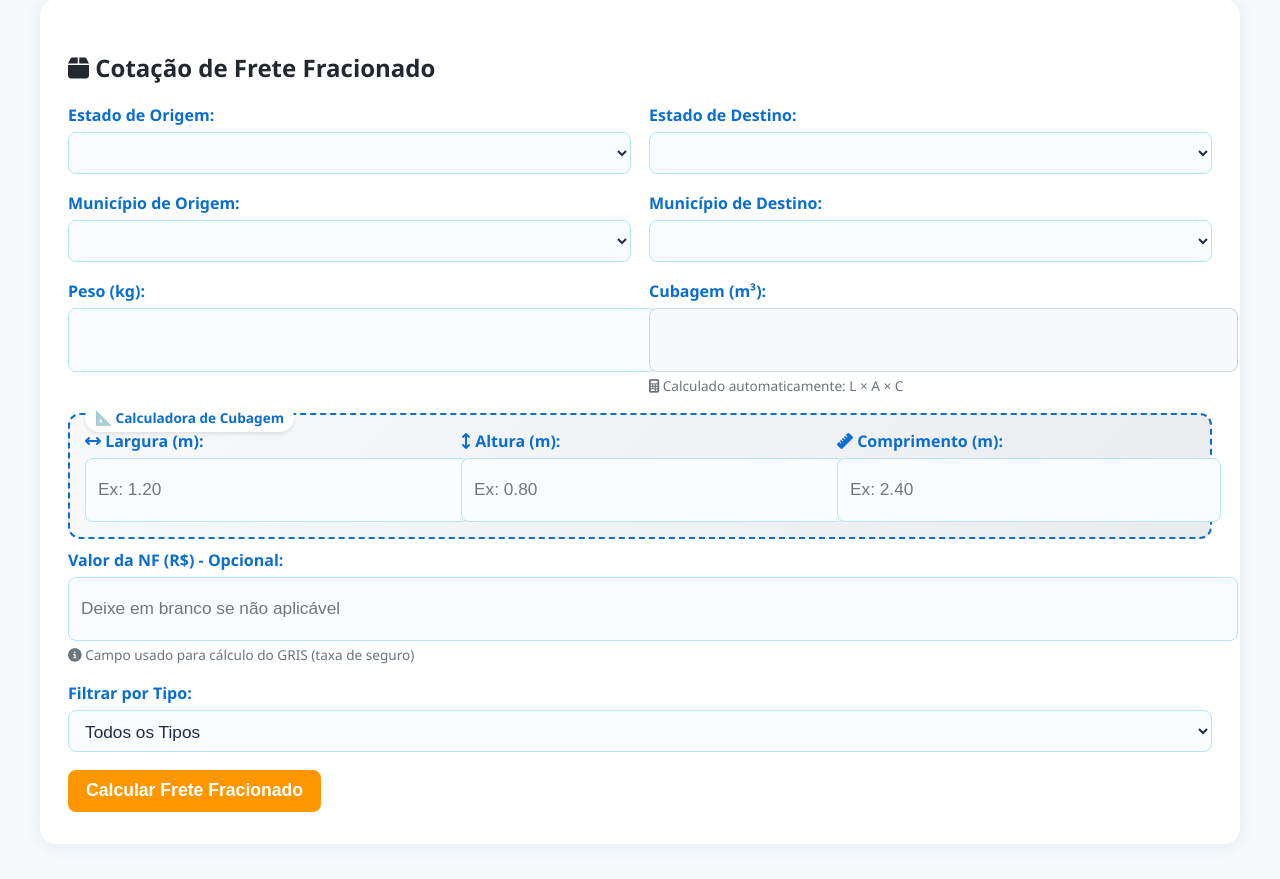
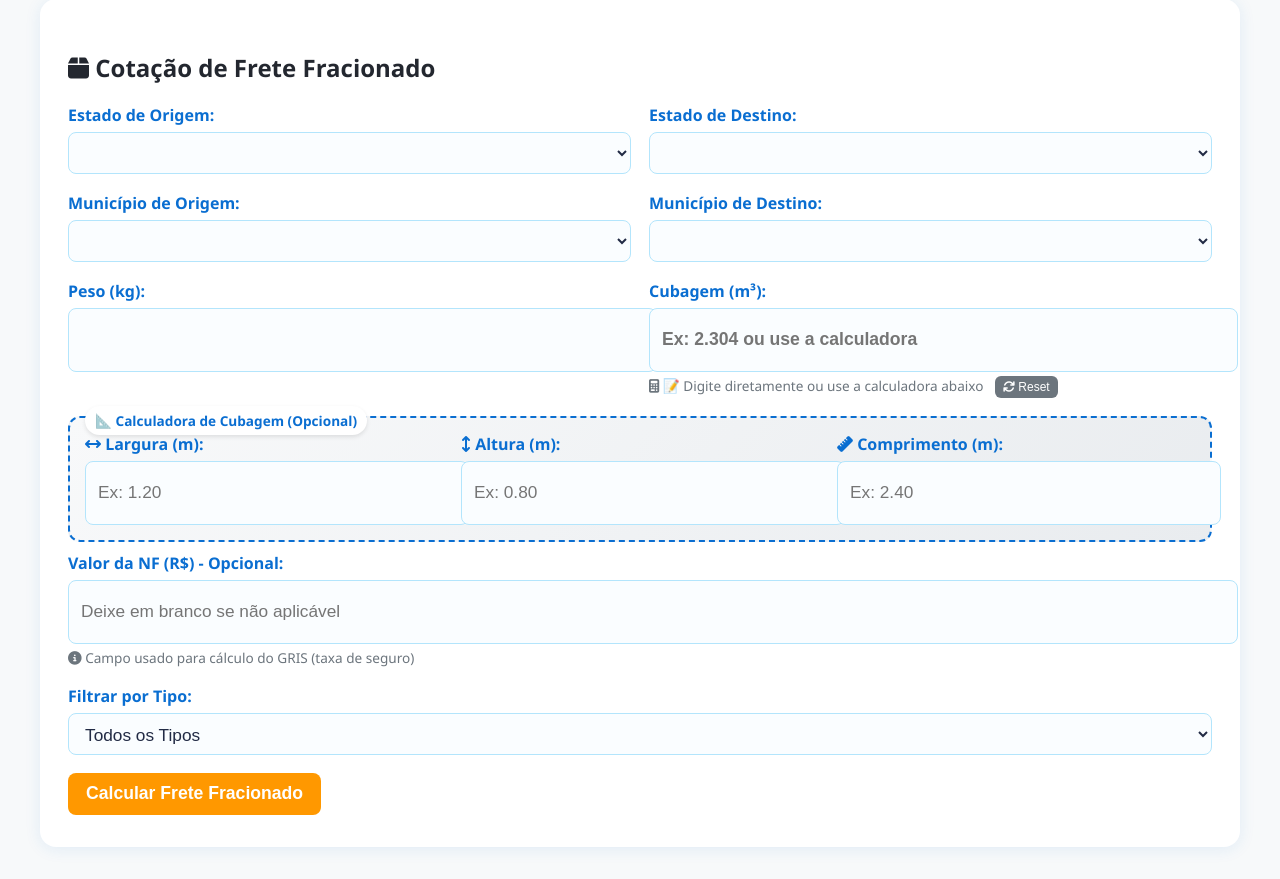
Before and after one commit to anaissiabraao/cotacao, a Flask app: page /historico/1 in a window 1280 px wide. Shown: the part 207-1086 px from the top of the page. Run offline with Flask 3, Linux system fonts and the light colour scheme; lists and menus that the app fills with data are empty; some libraries are stand-ins or nearby versions; some web fonts are replaced.

Commit message:
\ Feature: Cubagem Flexível - Liberado campo de cubagem para entrada manual direta, mantendo calculadora automática opcional com botão de reset e detecção inteligente de modo"

```diff
--- a/templates/index.html
+++ b/templates/index.html
@@ -246,7 +246,7 @@
         }
 
         .cubagem-calculator::before {
-            content: "📐 Calculadora de Cubagem";
+            content: "📐 Calculadora de Cubagem (Opcional)";
             position: absolute;
             top: -12px;
             left: 15px;
@@ -257,6 +257,23 @@
             color: #0a6ed1;
             border-radius: 15px;
             box-shadow: 0 2px 4px rgba(0,0,0,0.1);
+        }
+
+        .btn-reset-cubagem {
+            background: #6c757d;
+            color: white;
+            border: none;
+            border-radius: 6px;
+            padding: 4px 8px;
+            font-size: 0.75rem;
+            cursor: pointer;
+            margin-left: 8px;
+            transition: all 0.2s ease;
+        }
+
+        .btn-reset-cubagem:hover {
+            background: #545b62;
+            transform: translateY(-1px);
         }
 
         .dimensao-input {
@@ -647,10 +664,15 @@
                     </div>
                     <div class="form-group">
                         <label for="cubagem_frac">Cubagem (m³):</label>
-                        <input type="number" id="cubagem_frac" name="cubagem_frac" step="0.001" min="0" required readonly
-                               class="cubagem-resultado" style="background-color: #f8f9fa; border-color: #ced4da; font-weight: 600; font-size: 1.1rem;">
+                        <input type="number" id="cubagem_frac" name="cubagem_frac" step="0.001" min="0" required
+                               class="cubagem-resultado" style="font-weight: 600; font-size: 1.1rem;"
+                               placeholder="Ex: 2.304 ou use a calculadora"
+                               onchange="marcarCubagemManual()" oninput="marcarCubagemManual()">
                         <small id="cubagem-formula" style="color: #6c757d; font-size: 0.85rem; margin-top: 4px; display: block;">
-                            <i class="fa-solid fa-calculator"></i> <span id="formula-texto">Calculado automaticamente: L × A × C</span>
+                            <i class="fa-solid fa-calculator"></i> <span id="formula-texto">📝 Digite diretamente ou use a calculadora abaixo</span>
+                            <button type="button" class="btn-reset-cubagem" onclick="resetarCubagem()" title="Limpar e voltar ao modo automático">
+                                <i class="fa-solid fa-refresh"></i> Reset
+                            </button>
                         </small>
                     </div>
                 </div>
@@ -844,8 +866,39 @@
 
         console.log("Cache e cookies limpos para acesso livre");
 
+        // Variável global para controlar modo manual
+        let cubagemManual = false;
+
+        // Função para marcar que cubagem foi inserida manualmente
+        function marcarCubagemManual() {
+            cubagemManual = true;
+            const formulaTexto = document.getElementById('formula-texto');
+            const cubagemValue = document.getElementById('cubagem_frac').value;
+
+            if (cubagemValue) {
+                formulaTexto.innerHTML = `✏️ Cubagem inserida manualmente: ${cubagemValue}m³`;
+                formulaTexto.style.color = '#0a6ed1';
+                formulaTexto.style.fontWeight = '600';
+
+                // Limpar campos da calculadora quando cubagem manual é inserida
+                document.getElementById('largura_frac').value = '';
+                document.getElementById('altura_frac').value = '';
+                document.getElementById('comprimento_frac').value = '';
+            } else {
+                cubagemManual = false;
+                formulaTexto.innerHTML = '📝 Digite diretamente ou use a calculadora abaixo';
+                formulaTexto.style.color = '#6c757d';
+                formulaTexto.style.fontWeight = 'normal';
+            }
+        }
+
         // Função para calcular automaticamente a cubagem
         function calcularCubagem() {
+            // Não sobrescrever se o usuário inseriu manualmente
+            if (cubagemManual) {
+                return;
+            }
+
             const largura = parseFloat(document.getElementById('largura_frac').value) || 0;
             const altura = parseFloat(document.getElementById('altura_frac').value) || 0;
             const comprimento = parseFloat(document.getElementById('comprimento_frac').value) || 0;
@@ -857,7 +910,7 @@
                 document.getElementById('cubagem_frac').value = cubagem.toFixed(3);
 
                 // Mostrar a fórmula com os valores
-                formulaTexto.innerHTML = `${largura}m × ${altura}m × ${comprimento}m = ${cubagem.toFixed(3)}m³`;
+                formulaTexto.innerHTML = `🧮 ${largura}m × ${altura}m × ${comprimento}m = ${cubagem.toFixed(3)}m³`;
                 formulaTexto.style.color = '#28a745';
                 formulaTexto.style.fontWeight = '600';
 
@@ -868,16 +921,45 @@
                 cubagemField.classList.add('cubagem-resultado');
 
                 setTimeout(() => {
-                    cubagemField.style.backgroundColor = '#f8f9fa';
-                    cubagemField.style.borderColor = '#ced4da';
+                    cubagemField.style.backgroundColor = '';
+                    cubagemField.style.borderColor = '';
                 }, 800);
             } else {
-                document.getElementById('cubagem_frac').value = '';
-                // Mostrar mensagem padrão
-                formulaTexto.innerHTML = 'Calculado automaticamente: L × A × C';
-                formulaTexto.style.color = '#6c757d';
-                formulaTexto.style.fontWeight = 'normal';
+                if (!cubagemManual) {
+                    document.getElementById('cubagem_frac').value = '';
+                    // Mostrar mensagem padrão
+                    formulaTexto.innerHTML = '📝 Digite diretamente ou use a calculadora abaixo';
+                    formulaTexto.style.color = '#6c757d';
+                    formulaTexto.style.fontWeight = 'normal';
+                }
             }
+        }
+
+        // Função para resetar cubagem e voltar ao modo automático
+        function resetarCubagem() {
+            cubagemManual = false;
+
+            // Limpar todos os campos
+            document.getElementById('cubagem_frac').value = '';
+            document.getElementById('largura_frac').value = '';
+            document.getElementById('altura_frac').value = '';
+            document.getElementById('comprimento_frac').value = '';
+
+            // Restaurar mensagem padrão
+            const formulaTexto = document.getElementById('formula-texto');
+            formulaTexto.innerHTML = '📝 Digite diretamente ou use a calculadora abaixo';
+            formulaTexto.style.color = '#6c757d';
+            formulaTexto.style.fontWeight = 'normal';
+
+            // Feedback visual
+            const cubagemField = document.getElementById('cubagem_frac');
+            cubagemField.style.backgroundColor = '#fff3cd';
+            cubagemField.style.borderColor = '#ffc107';
+
+            setTimeout(() => {
+                cubagemField.style.backgroundColor = '';
+                cubagemField.style.borderColor = '';
+            }, 500);
         }
 
         // Adicionar event listeners quando a página carregar
```
